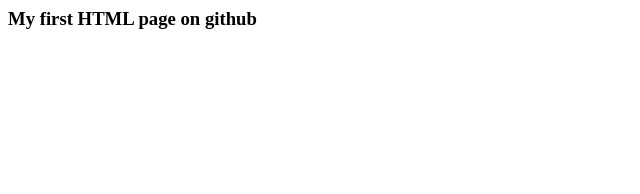
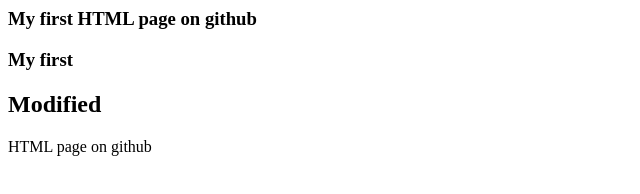
Before and after one commit to Mohamed-Linux/Git_Course, a plain HTML site: page index.html in a window 1280 px wide. Shown: the whole page, without its empty margins (0-640 px from the left). Drawn offline with Linux system fonts and the light colour scheme.

Commit message:
My first modification in the index file

```diff
--- a/index.html
+++ b/index.html
@@ -4,6 +4,7 @@
 </body>
 
 <h3> My first HTML page on github
+<h3> My first <h2>Modified</h2> HTML page on github
 
 </body>
 
```
